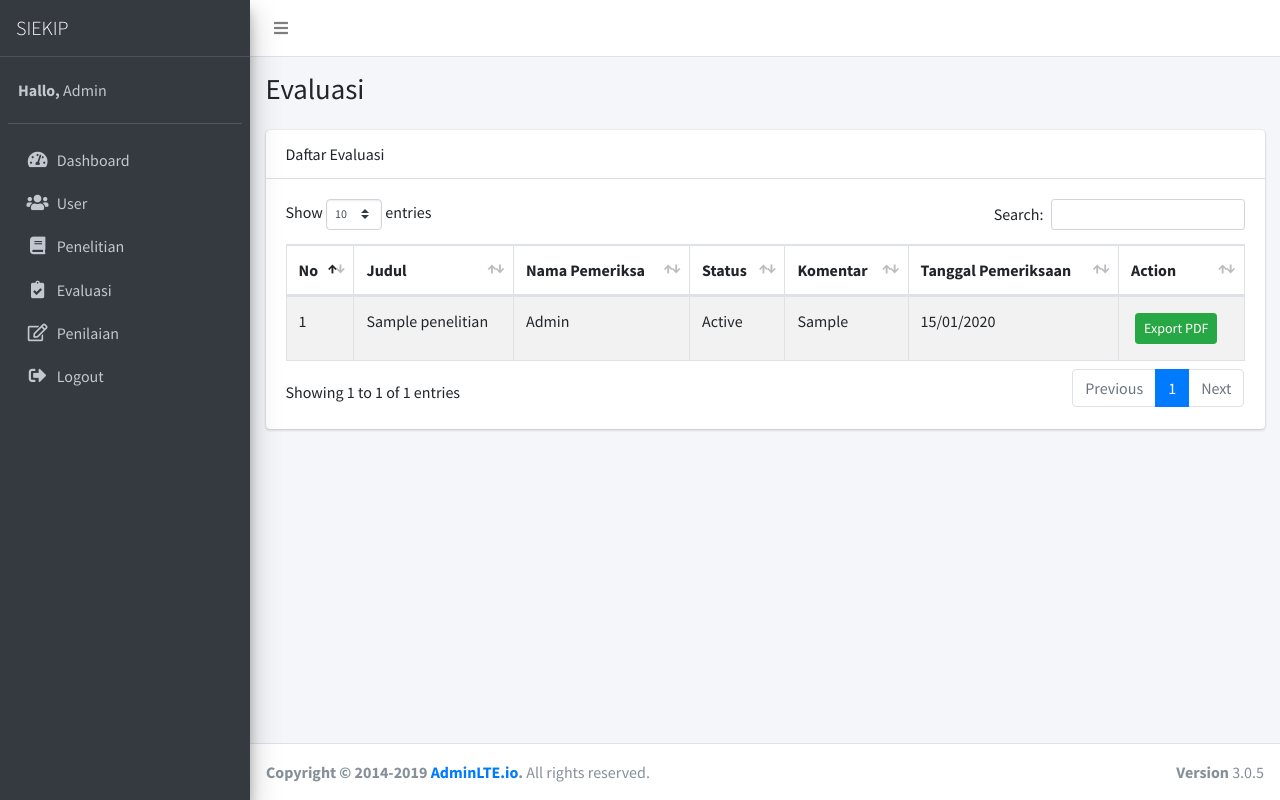
After one commit to bmf10/research-approval-system, a CodeIgniter app: page /index.php/evaluasi/hasil in a window 1280 px wide. The commit adds this page. Run offline with CodeIgniter, Linux system fonts and the light colour scheme; a user stored in the database is signed in; data comes from the database, SQL or seed files in the repository; tables that the repository leaves empty hold one stand-in row (values such as "Sample post"); some libraries are stand-ins or nearby versions.

Commit message:
evaluasi update

```diff
--- a/application/controllers/Evaluasi.php
+++ b/application/controllers/Evaluasi.php
@@ -104,4 +104,14 @@ class Evaluasi extends CI_Controller
 
 		$this->template->load('template', 'evaluasi/detail', $data);
 	}
+
+	public function hasil()
+	{
+		$data = [
+			'title' => 'Evaluasi',
+			'evaluasi' => $this->EvaluasiModel->find_all(),
+		];
+
+		$this->template->load('template', 'evaluasi/hasil', $data);
+	}
 }
--- /dev/null
+++ b/application/views/evaluasi/hasil.php
@@ -0,0 +1,52 @@
+<div class="container">
+	<div class="row">
+		<div class="col-md-12">
+			<div class="card">
+				<div class="card-header">
+					Daftar Evaluasi
+				</div>
+				<div class="card-body">
+					<table id="table" class="table table-bordered table-striped">
+						<thead>
+							<th>No</th>
+							<th>Judul</th>
+							<th>Nama Pemeriksa</th>
+							<th>Status</th>
+							<th>Komentar</th>
+							<th>Tanggal Pemeriksaan</th>
+							<th data-priority="1">Action</th>
+						</thead>
+						<tbody>
+							<?php foreach ($evaluasi as $key => $d) : ?>
+								<tr>
+									<td><?= $key + 1 ?></td>
+									<td><?= $d->judul ?></td>
+									<td><?= $d->nama ?></td>
+									<td style="text-transform: capitalize;"><?= $d->status ?></td>
+									<td><?= $d->komentar ?></td>
+									<td><?= date_readable($d->created_at) ?></td>
+									<td>
+										<?php if (get_role() === 'kepala_pme' || get_role() === 'admin') : ?>
+											<a target="_blank" href="<?= base_url('penelitian/export_pdf/') . $d->id_penelitian ?>" class="btn btn-sm btn-success m-1">Export PDF</a>
+										<?php endif ?>
+									</td>
+								</tr>
+							<?php endforeach ?>
+						</tbody>
+					</table>
+				</div>
+			</div>
+		</div>
+	</div>
+</div>
+
+<script>
+	$(document).ready(function() {
+		$('#hasil_menu').addClass('active')
+
+		$("#table").DataTable({
+			"responsive": true,
+			"autoWidth": false,
+		})
+	})
+</script>
--- a/application/views/template.php
+++ b/application/views/template.php
@@ -116,6 +116,16 @@
 								</p>
 							</a>
 						</li>
+						<?php if (get_role() === 'kepala_pme') : ?>
+							<li class="nav-item">
+								<a href="<?= base_url('evaluasi/hasil') ?>" class="nav-link" id="hasil_menu">
+									<i class="nav-icon fas fa-clipboard-list"></i>
+									<p>
+										Hasil Evaluasi
+									</p>
+								</a>
+							</li>
+						<?php endif ?>
 						<li class="nav-item">
 							<a href="<?= base_url('dashboard/logout') ?>" class="nav-link">
 								<i class="nav-icon fas fa-sign-out-alt"></i>
```
